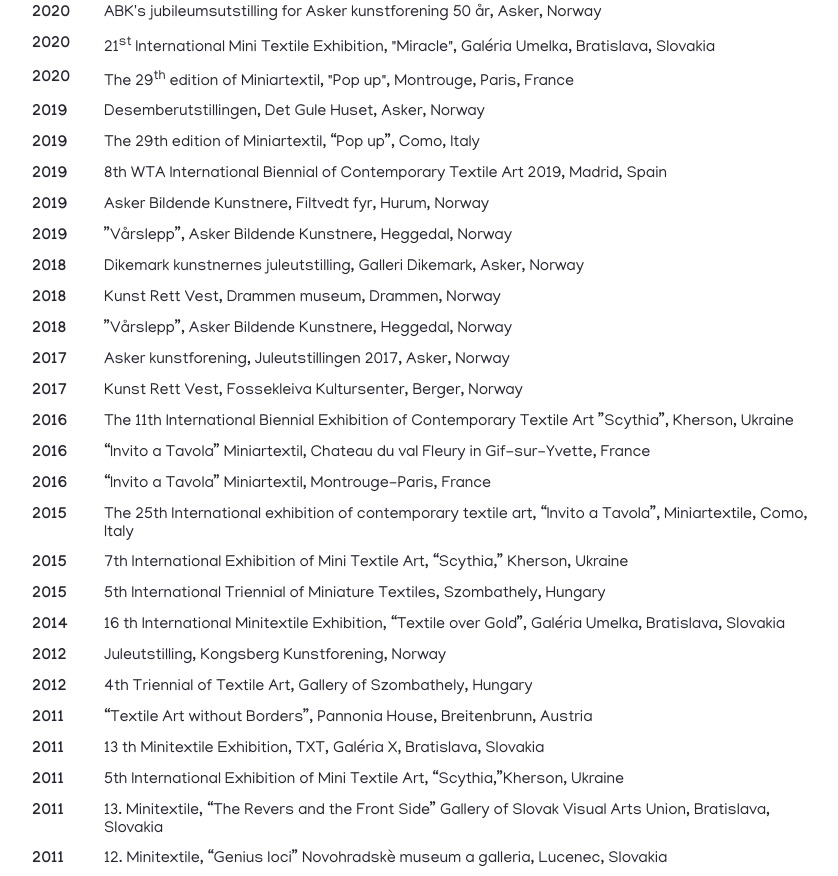
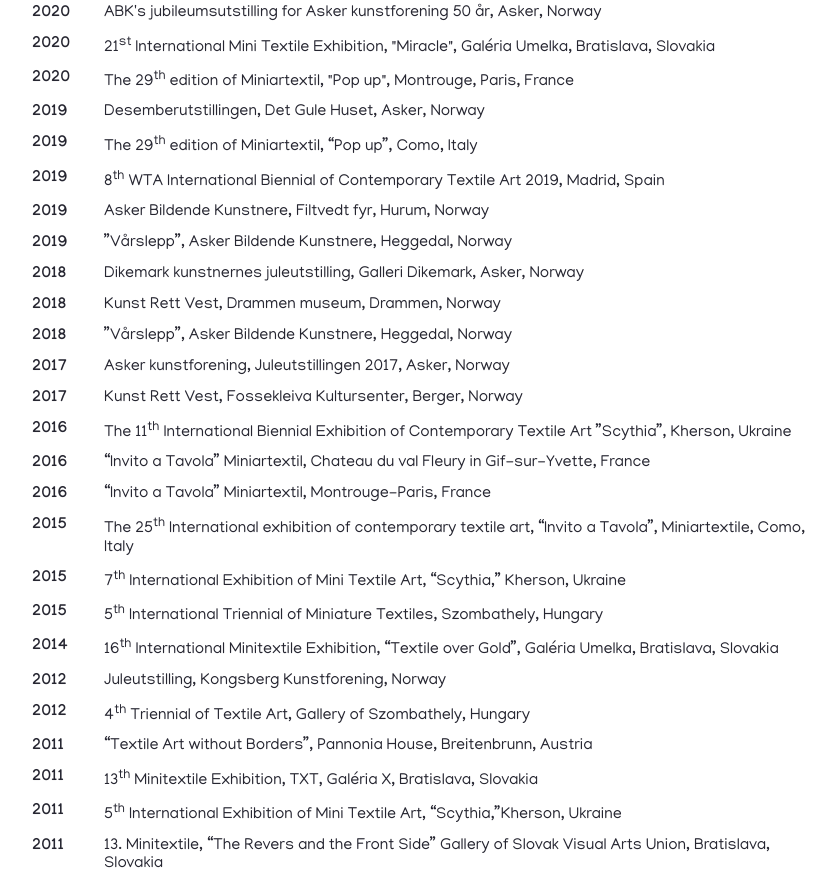
Before and after one commit to mortnod/mievn.art, a plain HTML site: page cv.html in a window 1280 px wide. Shown: the part 580-1456 px from the top of the page, without its empty margins (220-1058 px from the left). Drawn offline with Linux system fonts and the light colour scheme.

Commit message:
More consistent numbering

```diff
--- a/cv.html
+++ b/cv.html
@@ -167,7 +167,7 @@
           2019
         </div>
         <div class="description">
-          The 29th edition of Miniartextil, “Pop up”, Como, Italy
+          The 29<sup>th</sup> edition of Miniartextil, “Pop up”, Como, Italy
         </div>
       </div>
       <div class="line">
@@ -175,7 +175,7 @@
           2019
         </div>
         <div class="description">
-          8th WTA International Biennial of Contemporary Textile Art 2019,
+          8<sup>th</sup> WTA International Biennial of Contemporary Textile Art 2019,
           Madrid, Spain
         </div>
       </div>
@@ -240,7 +240,7 @@
           2016
         </div>
         <div class="description">
-          The 11th International Biennial Exhibition of Contemporary Textile Art
+          The 11<sup>th</sup> International Biennial Exhibition of Contemporary Textile Art
           ”Scythia”, Kherson, Ukraine
         </div>
       </div>
@@ -266,7 +266,7 @@
           2015
         </div>
         <div class="description">
-          The 25th International exhibition of contemporary textile art, “Invito
+          The 25<sup>th</sup> International exhibition of contemporary textile art, “Invito
           a Tavola”, Miniartextile, Como, Italy
         </div>
       </div>
@@ -275,7 +275,7 @@
           2015
         </div>
         <div class="description">
-          7th International Exhibition of Mini Textile Art, “Scythia,” Kherson,
+          7<sup>th</sup> International Exhibition of Mini Textile Art, “Scythia,” Kherson,
           Ukraine
         </div>
       </div>
@@ -284,7 +284,7 @@
           2015
         </div>
         <div class="description">
-          5th International Triennial of Miniature Textiles, Szombathely,
+          5<sup>th</sup> International Triennial of Miniature Textiles, Szombathely,
           Hungary
         </div>
       </div>
@@ -293,7 +293,7 @@
           2014
         </div>
         <div class="description">
-          16 th International Minitextile Exhibition, “Textile over Gold”,
+          16<sup>th</sup> International Minitextile Exhibition, “Textile over Gold”,
           Galéria Umelka, Bratislava, Slovakia
         </div>
       </div>
@@ -310,7 +310,7 @@
           2012
         </div>
         <div class="description">
-          4th Triennial of Textile Art, Gallery of Szombathely, Hungary
+          4<sup>th</sup> Triennial of Textile Art, Gallery of Szombathely, Hungary
         </div>
       </div>
       <div class="line">
@@ -326,7 +326,7 @@
           2011
         </div>
         <div class="description">
-          13 th Minitextile Exhibition, TXT, Galéria X, Bratislava, Slovakia
+          13<sup>th</sup> Minitextile Exhibition, TXT, Galéria X, Bratislava, Slovakia
         </div>
       </div>
       <div class="line">
@@ -334,7 +334,7 @@
           2011
         </div>
         <div class="description">
-          5th International Exhibition of Mini Textile Art, “Scythia,”Kherson,
+          5<sup>th</sup> International Exhibition of Mini Textile Art, “Scythia,”Kherson,
           Ukraine
         </div>
       </div>
@@ -469,7 +469,7 @@
           2008
         </div>
         <div class="description">
-          3rd price in ”Faszinnation Seide”, Regierungspräsidium Karlsruhe,
+          3<sup>rd</sup> price in ”Faszinnation Seide”, Regierungspräsidium Karlsruhe,
           Germany
         </div>
       </div>
```
